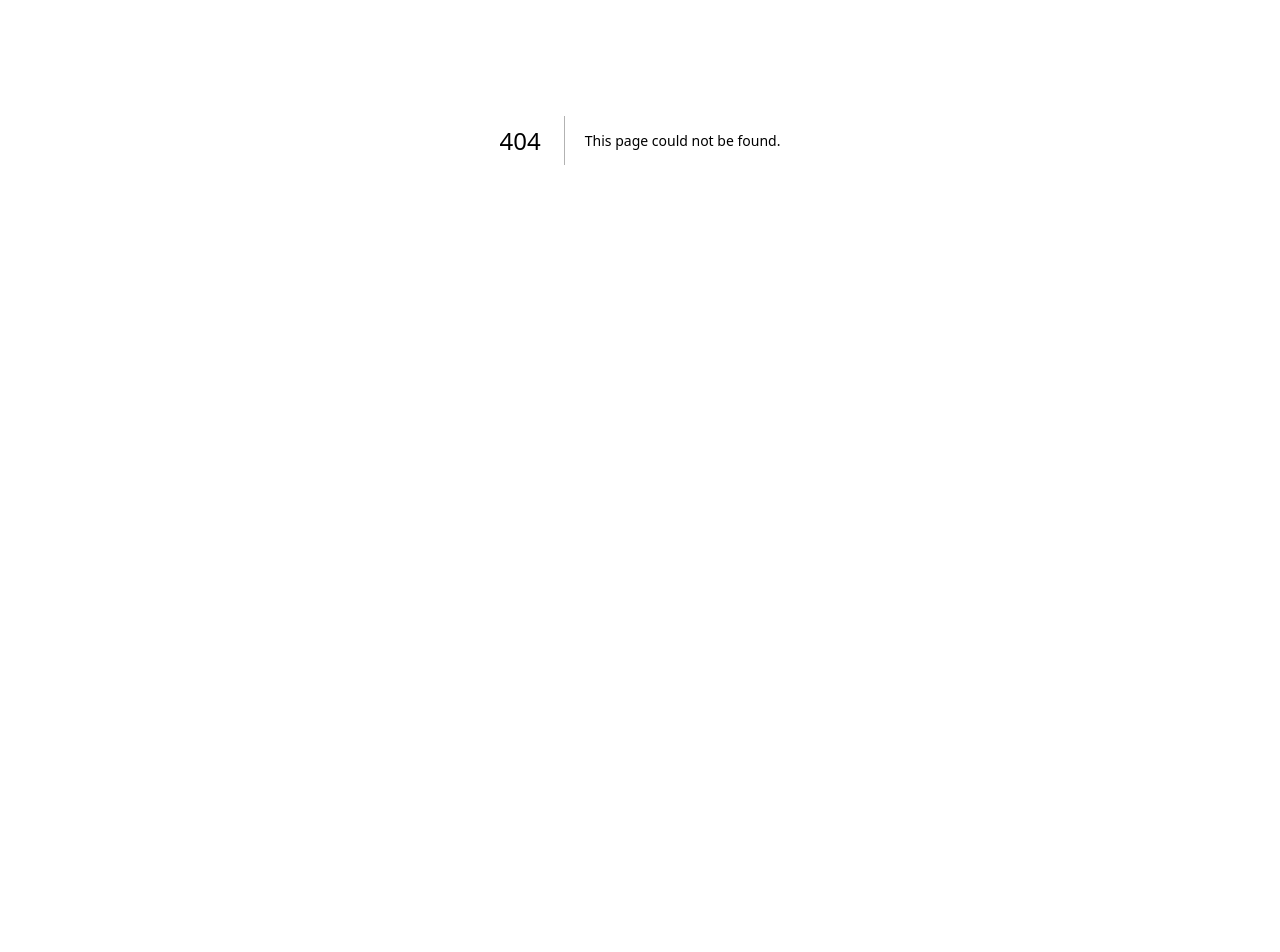
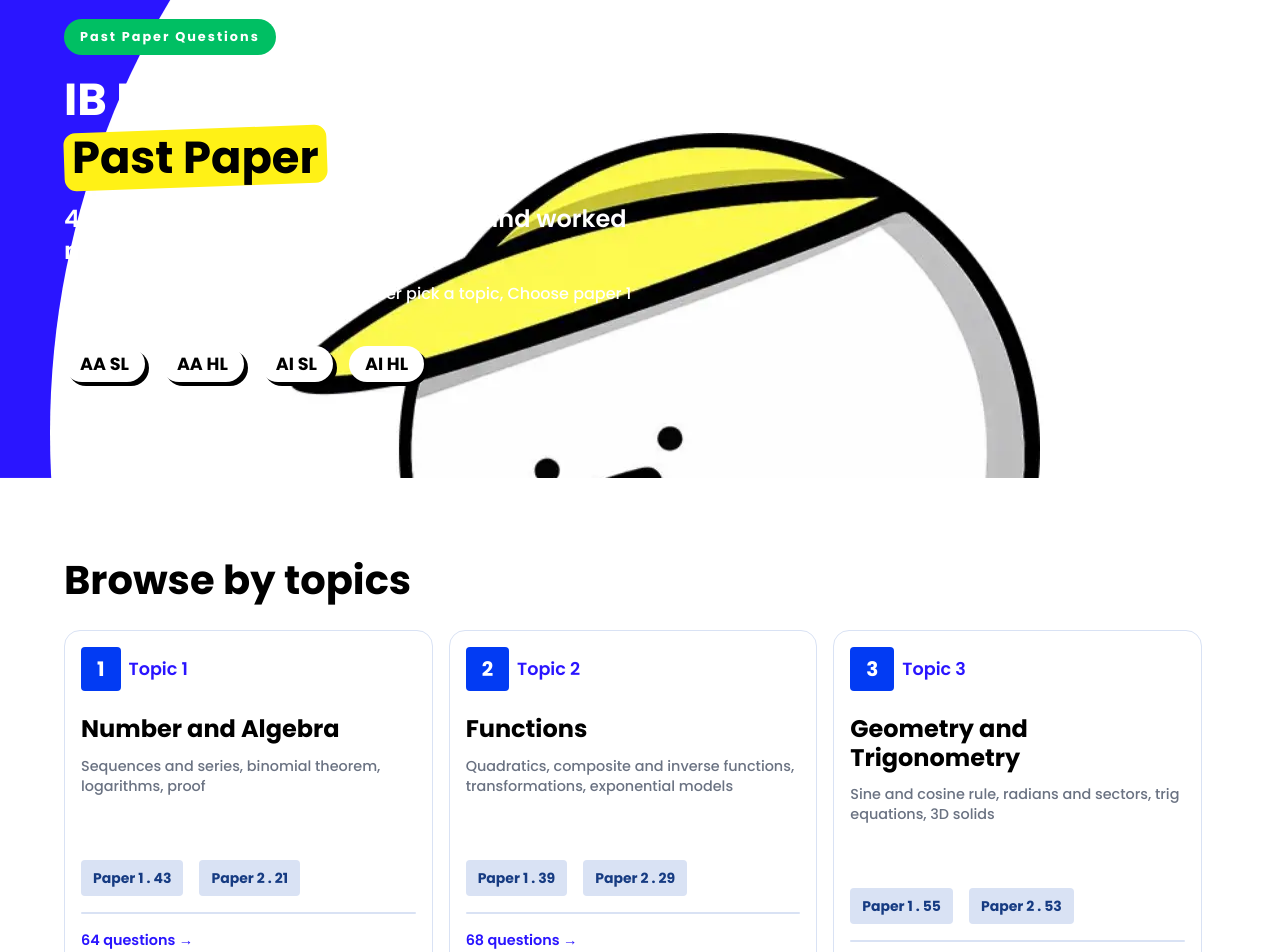
Before and after one commit to mmenmatch/mentormatch, a Next.js app: page /app/previous-year-question-papers/ib-dp-math in a window 1280 px wide. Before the commit this address had no page. Shown: the part 260-1212 px from the top of the page. Before the commit the page ends 800 px from the top, so only its background shows below. Built offline with nearby package versions, Linux system fonts and the light colour scheme.

Commit message:
PYQ MAIN PAGE

```diff
--- /dev/null
+++ b/src/app/components/PastPaperHeroBannner/PastPaperHeroBannner.jsx
@@ -0,0 +1,36 @@
+export const PastPaperHeroBannner = () => {
+  const IBDP_SPLITS = ['AA SL', 'AA HL', 'AI SL', 'AI HL']
+  return (
+    <div className="w-full py-24 bg-[linear-gradient(130deg,_#2A15FF_40%,_#04C1FC_100%)] pyp-main-page">
+      <div className="w-full lg:max-w-[80rem] xl:max-w-[90rem] mx-auto lg:px-16 2xl:px-4  px-4  text-white ">
+        <div className="flex flex-col items-start justify-center lg:w-[50%] gap-4  ">
+          <p className="text-[0.8rem] text-center tracking-[2px] font-bold bg-[#00BF63] px-4 py-2 rounded-4xl">
+            Past Paper Questions
+          </p>
+          <h1 className="text-[2.8rem] text-white leading-[130%] my-0">
+            IB Maths AA SL{' '}
+            <span className="relative inline-block px-2 text-black z-0">
+              <span className="absolute text-[3rem] inset-0 bg-[#FFF116] rounded-xl -rotate-2 -z-10"></span>
+              Past Paper
+            </span>{' '}
+            Questions
+          </h1>
+          <p className="font-semibold text-[1.5rem] leading-[130%]">
+            474 exam questions with answers and worked mark schema{' '}
+          </p>
+          <p className="text-[1rem] leading-[150%] font-medium">
+            Organised by syllabus topic and by paper pick a topic, Choose paper 1 or paper 2, and
+            filter by difficulty{' '}
+          </p>
+          <div className="flex rounded-4xl">
+            {IBDP_SPLITS?.map((topics) => (
+              <span className="flex mr-4 text-center bg-white py-2 px-4 rounded-4xl text-black text-[1.1rem] font-bold shadow-[4px_4px_0px_black]">
+                {topics}
+              </span>
+            ))}
+          </div>
+        </div>
+      </div>
+    </div>
+  )
+}
--- /dev/null
+++ b/src/app/components/PastPaperTopicSection/PastPaperTopicSection.jsx
@@ -0,0 +1,129 @@
+'use client'
+import React from 'react'
+
+export const PastPaperTopicSection = () => {
+  const topics = [
+    {
+      id: 1,
+      title: 'Number and Algebra',
+      description: 'Sequences and series, binomial theorem, logarithms, proof',
+      papers: [
+        { paper: 1, count: 43 },
+        { paper: 2, count: 21 },
+      ],
+      totalQuestions: 64,
+    },
+    {
+      id: 2,
+      title: 'Functions',
+      description:
+        'Quadratics, composite and inverse functions, transformations, exponential models',
+      papers: [
+        { paper: 1, count: 39 },
+        { paper: 2, count: 29 },
+      ],
+      totalQuestions: 68,
+    },
+    {
+      id: 3,
+      title: 'Geometry and Trigonometry',
+      description: 'Sine and cosine rule, radians and sectors, trig equations, 3D solids',
+      papers: [
+        { paper: 1, count: 55 },
+        { paper: 2, count: 53 },
+      ],
+      totalQuestions: 108,
+    },
+    {
+      id: 4,
+      title: 'Statistics and Probability',
+      description:
+        'Regression, normal and binomial distributions, conditional probability, box plots',
+      papers: [
+        { paper: 1, count: 63 },
+        { paper: 2, count: 70 },
+      ],
+      totalQuestions: 133,
+    },
+    {
+      id: 5,
+      title: 'Calculus',
+      description: 'Differentiation, integration, optimisation, kinematics, areas and volumes',
+      papers: [
+        { paper: 1, count: 53 },
+        { paper: 2, count: 48 },
+      ],
+      totalQuestions: 101,
+    },
+  ]
+  return (
+    <div className="py-16">
+      <div className="w-full lg:max-w-[80rem] xl:max-w-[90rem] mx-auto lg:px-16 2xl:px-4  px-4  text-white ">
+        <h2 className="text-black text-[2.5rem] font-bold">Browse by topics</h2>
+        <div className="w-full mt-8 flex flex-row flex-wrap gap-4 ">
+          {topics?.map((ele, index) => (
+            <div
+              className="w-full lg:w-[32%] px-4 py-4 min-h-[350px] border text-black border-[#d9e2f4] rounded-2xl flex flex-col gap-4"
+              key={ele?.id}
+            >
+              <div className="flex gap-2 items-center">
+                <p className="bg-[var(--secondary)] font-bold px-4 py-3 text-white text-[1.25rem] rounded ">
+                  {index + 1}
+                </p>
+                <p className="text-[1.1rem] font-semibold text-[var(--primary)]">
+                  Topic {index + 1}
+                </p>
+              </div>
+              <div className="flex flex-col gap-16">
+                <div className="mt-2 flex flex-col gap-3">
+                  <p className="text-black font-bold text-[1.5rem] leading-[120%]">{ele?.title}</p>
+                  <p className="text-[0.9rem] font-medium text-gray-500">{ele?.description}</p>
+                </div>
+                <div className="flex gap-4">
+                  {ele?.papers?.map((paper, index) => (
+                    <p className="bg-[#d9e2f4] px-3 py-2 font-bold text-[var(--darkblue)] rounded">
+                      Paper {index + 1} . {paper?.count}
+                    </p>
+                  ))}
+                </div>
+              </div>
+              <div className="w-full h-[2px] bg-[#d9e2f4] rounded-4xl"></div>
+              <p className="text-[0.9rem] font-semibold text-[var(--primary)]">
+                {ele?.totalQuestions} questions →
+              </p>
+            </div>
+          ))}
+          <div className="pyp-bottom-page w-full lg:w-[32%] bg-[var(--primary)] px-4 py-8 min-h-[350px] border text-black border-[#d9e2f4] rounded-2xl flex flex-col gap-4 justify-between">
+            <div className="flex flex-col gap-4">
+              {' '}
+              <p className="text-white font-bold text-[2rem] leading-[120%]">
+                Not sure where to{' '}
+                <span className="relative inline-block px-2 text-black z-0">
+                  <span className="absolute text-[3rem] inset-0 bg-[#FFF116] rounded-xl -rotate-2 -z-10"></span>
+                  Start{' '}
+                </span>{' '}
+              </p>
+              <p className="text-white leading-[120%] text-[1rem] font-medium">
+                An IB Maths tutor can find the gaps and set the right question for you{' '}
+              </p>
+            </div>
+            <div className="">
+              <button
+                type="submit"
+                onClick={() => {
+                  document.getElementById('cta')?.scrollIntoView({
+                    behavior: 'smooth',
+                  })
+                }}
+                className="md:text-[1rem] text-[0.8rem] md:py-3 md:px-4 py-2 px-2 bg-[#FFF116] text-black border-2 border-black rounded-4xl font-semibold shadow-[4px_4px_0px_black] active:shadow-[2px_2px_0px_black] active:translate-y-0.75
+            "
+              >
+                Book A Free Trial Class
+              </button>
+            </div>
+          </div>
+        </div>
+      </div>
+    </div>
+  )
+}
--- a/src/app/globals.css
+++ b/src/app/globals.css
@@ -10,6 +10,16 @@
 :root {
   --background: #ffffff;
   --foreground: #171717;
+    --primary: #2A15FF;
+    --secondary: #023BF3;
+    --softblue:#E4EAFE;
+    --darkblue:#163B82;
+    --wisdom:#4168FA;
+    --pink:#E681FF;
+  --darkyellow: #FFF116;
+  --softyellow: #FFF899;
+  --green:#00BF63;
+  --dark: #15182B;
 }
 
 @theme inline {
@@ -79,6 +89,24 @@ label{
   background-position: center;
 
 }
+
+.pyp-main-page {
+  background-image:
+    url('../../public/assets/Images/pastpaer-hi.webp'),
+    linear-gradient(130deg, #2A15FF 40%, #04C1FC 100%);
+  background-repeat: no-repeat, no-repeat;
+  background-size: 380 auto, cover;
+  background-position: top right, center;
+}
+.pyp-bottom-page {
+  background-image:
+    url('../../public/assets/Images/doddle-bottom-image.webp'),
+    linear-gradient(130deg, #2A15FF 40%, #04C1FC 100%);
+  background-repeat: no-repeat, no-repeat;
+  background-size: 180 auto, cover;
+  background-position: bottom right, center;
+}
+
 
 /* Phone input overrides */
 .phone-input-wrapper .PhoneInput {
--- /dev/null
+++ b/src/app/previous-year-question-papers/ib-dp-math/page.tsx
@@ -0,0 +1,18 @@
+import React from 'react'
+import NavBar from '@/app/components/NavBar/NavBar'
+import { MMFooter } from '@/app/components/MMFooter/MMFooter'
+import { PastPaperHeroBannner } from '../../../app/components/PastPaperHeroBannner/PastPaperHeroBannner'
+import { PastPaperTopicSection } from '../../../app/components/PastPaperTopicSection/PastPaperTopicSection'
+
+export default function page() {
+  return (
+    <div className="w-full min-h-screen flex flex-col overflow-x-hidden">
+      <NavBar />
+      <main className="w-full flex flex-col flex-1 overflow-x-clip">
+        <PastPaperHeroBannner />
+        <PastPaperTopicSection />
+      </main>
+      <MMFooter />
+    </div>
+  )
+}
```
Also changed, not shown: public/assets/Images/doddle-bottom-image.webp (added), public/assets/Images/pastpaer-hi.webp (added).
